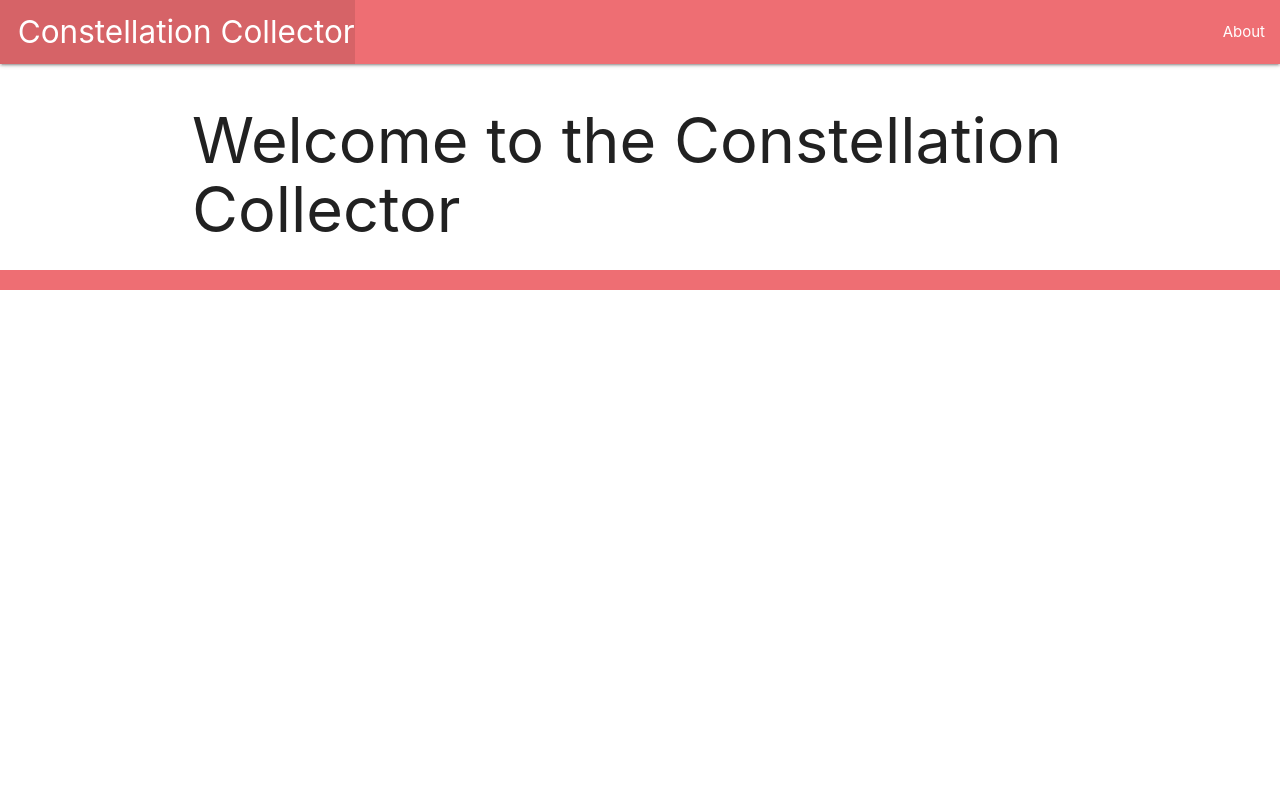
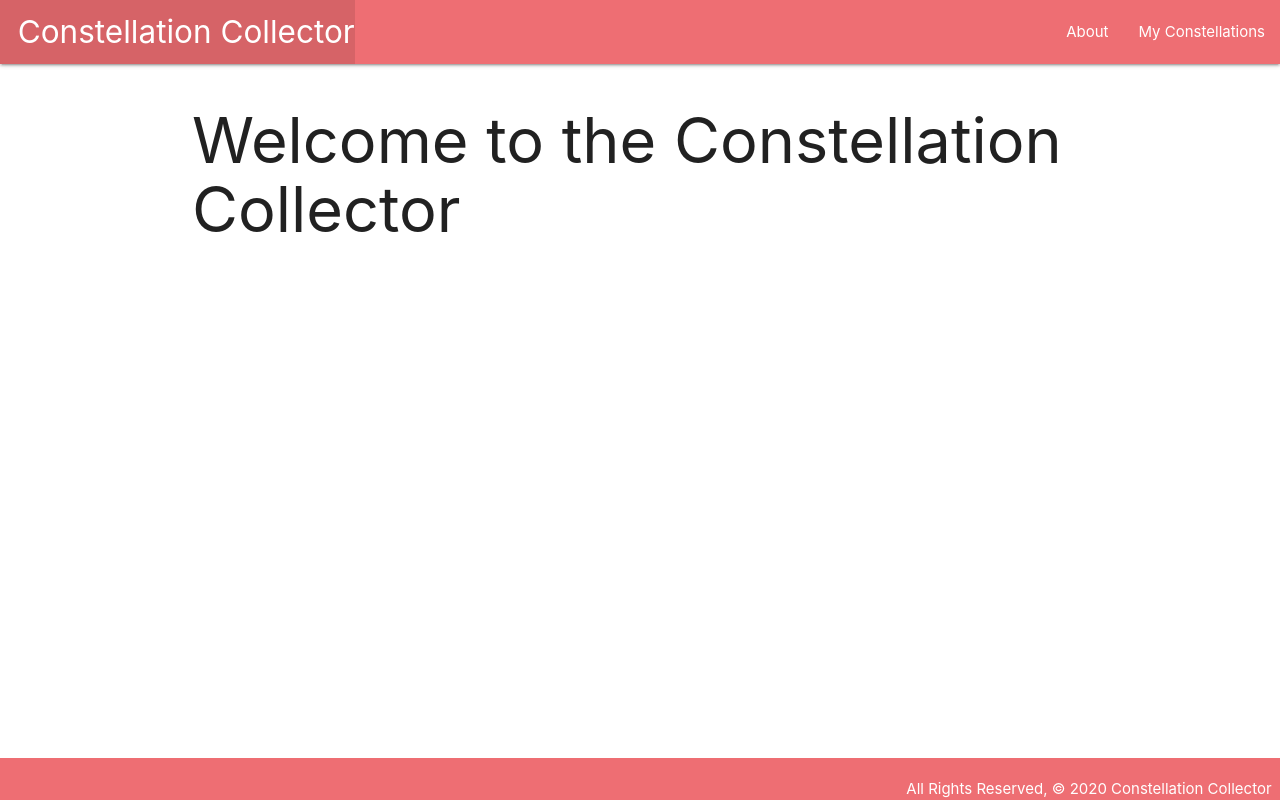
Before and after one commit to katiehermalik/constellation-journal, a Django app: page / in a window 1280 px wide. Run offline with Django 3.2, Linux system fonts and the light colour scheme.

Commit message:
connected static assets

```diff
--- /dev/null
+++ b/main_app/static/css/style.css
@@ -0,0 +1,14 @@
+body {
+  display: flex;
+  min-height: 100vh;
+  flex-direction: column;
+}
+
+main {
+  flex: 1 0 auto;
+}
+
+footer {
+  padding-top: 0;
+  text-align: right;
+}
--- a/main_app/templates/base.html
+++ b/main_app/templates/base.html
@@ -1,3 +1,5 @@
+{% load static %}
+
 <!DOCTYPE html>
 <html lang="en">
 <head>
@@ -9,6 +11,7 @@
     {% endblock %}
   </title>
   <link rel="stylesheet" href="https://cdnjs.cloudflare.com/ajax/libs/materialize/1.0.0/css/materialize.min.css">
+  <link rel="stylesheet" href="{% static 'css/style.css'%}">
 </head>
 <body>
   <header class="navbar-fixed">
@@ -19,6 +22,7 @@
         </ul>
         <ul class="right">
           <li><a href="/about">About</a></li>
+          <li><a href="/about">My Constellations</a></li>
         </ul>
       </div>
     </nav>
```
